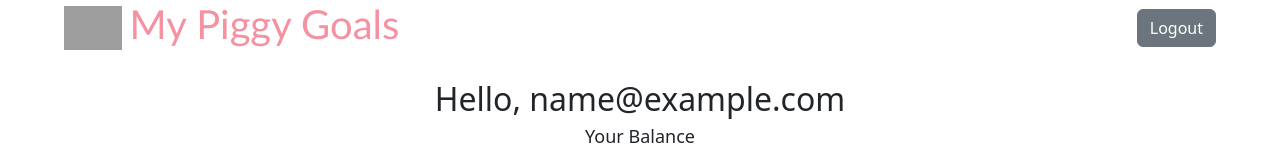
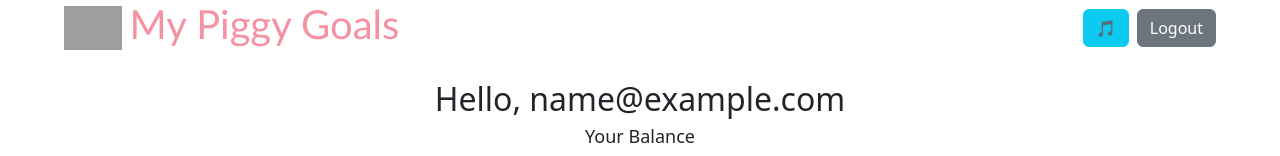
Before and after one commit to w-dze/my-piggy-goals, a React (Create React App) app: page / in a window 1280 px wide. Shown: the top 156 px of the page. Built offline with nearby package versions, Linux system fonts and the light colour scheme; no server answers; the database is empty; sample sign-in values are in the browser's storage; grey boxes are pictures that could not be loaded.

Commit message:
yes we love sound

```diff
--- a/src/Home.js
+++ b/src/Home.js
@@ -6,6 +6,7 @@ import { useAddTransaction } from "./hook/useAddTransaction";
 import { useGetUserInfo } from "./hook/useGetUserInfo";
 import { useGetTransactions } from "./hook/useGetTransactions";
 import "./Home.css";
+import SoundComponent from "./sound/SoundComponent";
 
 function Home() {
   const navigate = useNavigate();
@@ -70,6 +71,7 @@ function Home() {
             >
               My Piggy Goals
             </h1>
+            <SoundComponent />
             <Button variant="secondary" onClick={handleLogout}>
               Logout
             </Button>
--- /dev/null
+++ b/src/sound/SoundComponent.js
@@ -0,0 +1,28 @@
+import React, { useState, useRef } from "react";
+import { Button } from "react-bootstrap";
+import moneySound from "../sound/money.mp3";
+function SoundComponent() {
+  const [isPlaying, setIsPlaying] = useState(false);
+  const audioRef = useRef(new Audio(moneySound));
+
+  const togglePlay = () => {
+    const audio = audioRef.current;
+    setIsPlaying(!isPlaying);
+    if (isPlaying) {
+      audio.pause();
+    } else {
+      audio.play();
+    }
+    setIsPlaying(!isPlaying);
+  };
+
+  return (
+    <div>
+      <Button variant="info" onClick={togglePlay}>
+        {isPlaying ? "⏸️" : "🎵"}
+      </Button>
+    </div>
+  );
+}
+
+export default SoundComponent;
```
Also changed, not shown: 1 other file (tests, documents, lock files or other folders).
